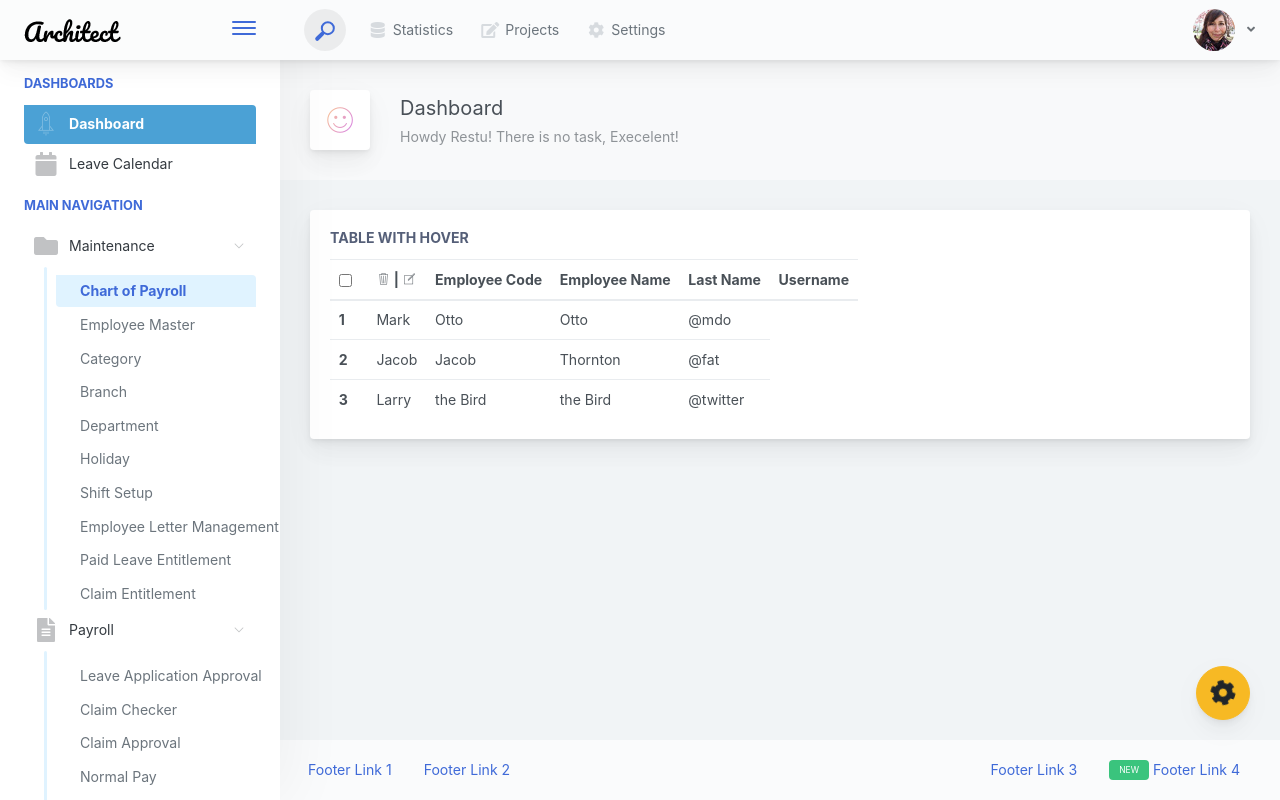
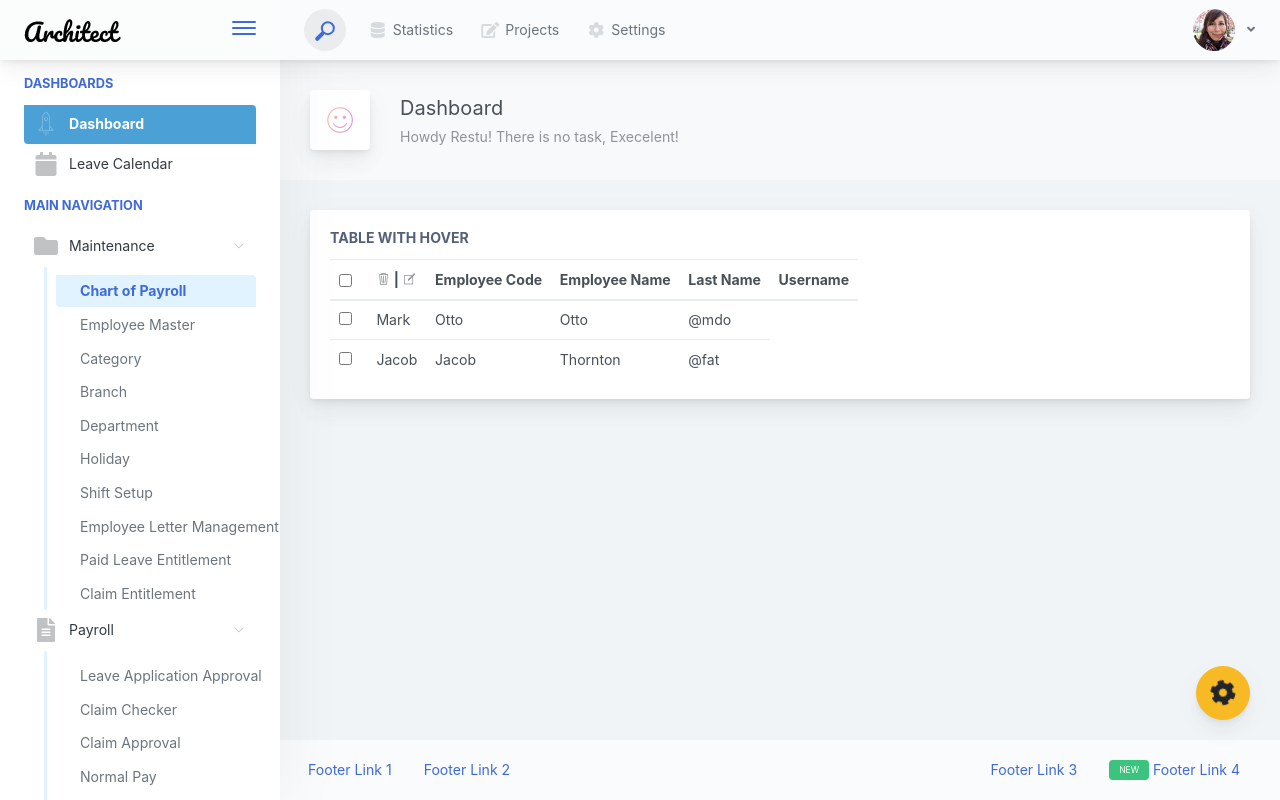
Before and after one commit to restufh12/circaproject, a CodeIgniter app: a page that uses application/views/payrollmanagement/vemployeemaster.php in a window 1280 px wide. Run offline with CodeIgniter, Linux system fonts and the light colour scheme; some libraries are stand-ins or nearby versions.

Commit message:
Update vemployeemaster.php

```diff
--- a/application/views/payrollmanagement/vemployeemaster.php
+++ b/application/views/payrollmanagement/vemployeemaster.php
@@ -23,25 +23,30 @@
                 </thead>
                 <tbody>
                     <tr>
-                        <th scope="row">1</th>
+                        <th scope="row">
+                            <div class="form-group">
+                                <div class="form-check">
+                                    <input class="form-check-input mt-0" type="checkbox" value="" id="invalidCheck" required="">
+                                </div>
+                            </div>
+                        </th>
                         <td>Mark</td>
                         <td>Otto</td>
                         <td>Otto</td>
                         <td>@mdo</td>
                     </tr>
                     <tr>
-                        <th scope="row">2</th>
+                        <th scope="row">
+                            <div class="form-group">
+                                <div class="form-check">
+                                    <input class="form-check-input mt-0" type="checkbox" value="" id="invalidCheck" required="">
+                                </div>
+                            </div>
+                        </th>
                         <td>Jacob</td>
                         <td>Jacob</td>
                         <td>Thornton</td>
                         <td>@fat</td>
-                    </tr>
-                    <tr>
-                        <th scope="row">3</th>
-                        <td>Larry</td>
-                        <td>the Bird</td>
-                        <td>the Bird</td>
-                        <td>@twitter</td>
                     </tr>
                 </tbody>
             </table>
```
